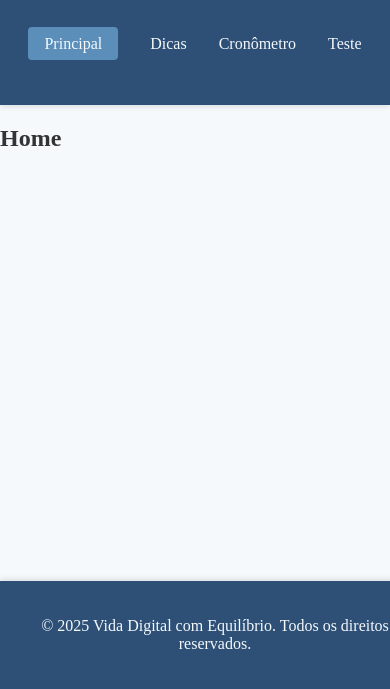
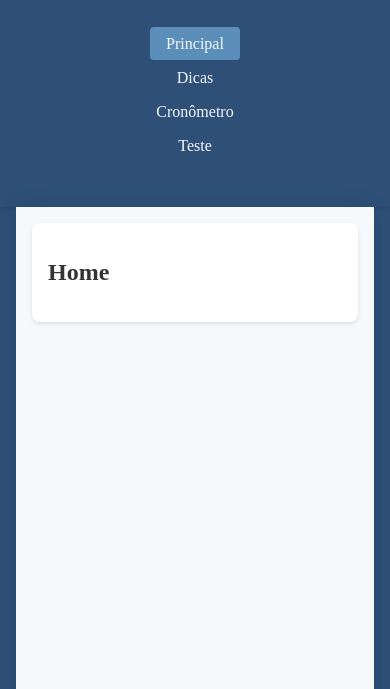
Before and after one commit to MatheusTKoch/Desafio_desenvolvimento_web_02_2025, a plain HTML site: page index.html in a window 390 px wide. Shown: the part 155-844 px from the top of the page. Drawn offline with nearby package versions, Linux system fonts and the light colour scheme.

Commit message:
Atualiza estilos do layout, ajusta cores de fundo e estrutura do main, e melhora responsividade

```diff
--- a/assets/css/style.css
+++ b/assets/css/style.css
@@ -6,10 +6,11 @@
 }
 
 body {
-    background-color: var(--cor-light);
+    background-color: var(--primaria);
     color: var(--texto);
     padding: 0;
     margin: 0;
+    min-height: 100vh;
 }
 
 div.header {
@@ -35,6 +36,7 @@ div.header {
 .header_nav a {
     color: var(--cor-light);
     text-decoration: none;
+    padding: 0.5rem 1rem;
     border-radius: 4px;
     transition: background-color 0.3s;
 }
@@ -50,13 +52,49 @@ div.header {
     border-radius: 4px;
 }
 
+main {
+    max-width: 1200px;
+    margin: 0 auto;
+    padding: 2rem;
+    min-height: calc(100vh - 100px);
+    background-color: var(--cor-light);
+    box-shadow: 0 0 20px rgba(0,0,0,0.1);
+}
+
+main section {
+    display: none;
+    padding: 2rem;
+    background-color: white;
+    border-radius: 8px;
+    box-shadow: 0 2px 4px rgba(0,0,0,0.1);
+    margin-bottom: 2rem;
+}
+
+main section:first-child {
+    display: block;
+}
+
 div.footer {
     background-color: var(--primaria);
     color: var(--cor-light);
     text-align: center;
     padding: 20px;
-    position: fixed;
-    bottom: 0;
-    width: 100%;
     box-shadow: 0 -2px 5px rgba(0,0,0,0.1);
+    margin-top: 2rem;
 }
+
+@media (max-width: 768px) {
+    main {
+        margin: 0 1rem;
+        padding: 1rem;
+    }
+
+    main section {
+        padding: 1rem;
+    }
+
+    .header_nav ul {
+        flex-direction: column;
+        gap: 1rem;
+    }
+}
```
